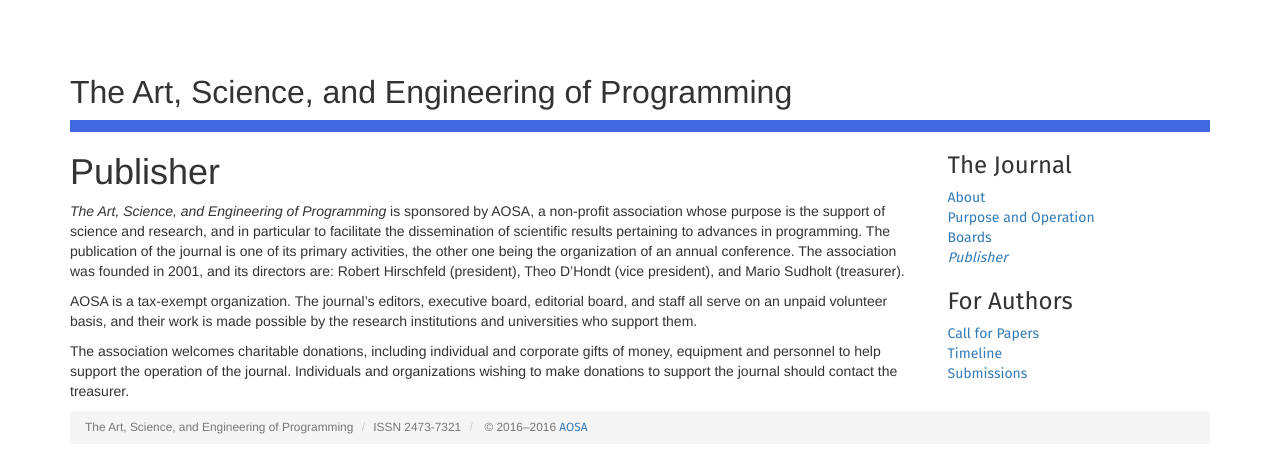
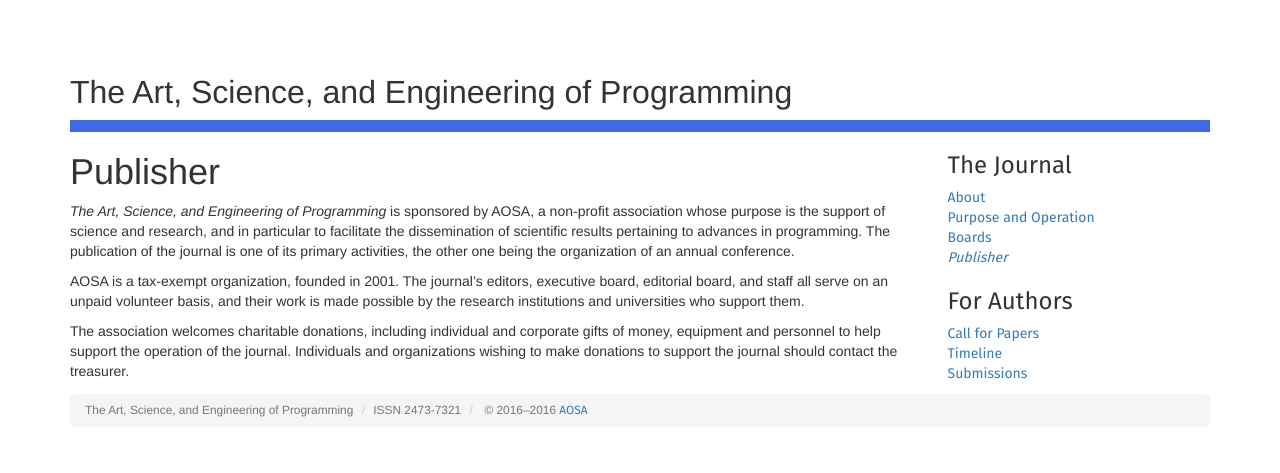
Before and after one commit to programming-journal/programming-journal.github.io, a Jekyll site: the page built from publisher/index.markdown, in a window 1280 px wide. Shown: the top 473 px of the page. Built offline with Jekyll 4.4.1, drawn with Linux system fonts in a browser that asks for light colours; nearby versions of some CDN libraries; library files that are not in the unit come from our copies.

Commit message:
minor edits

```diff
--- a/publisher/index.markdown
+++ b/publisher/index.markdown
@@ -4,8 +4,8 @@ category: The Journal
 order: 800
 
 ---
-*The Art, Science, and Engineering of Programming* is sponsored by AOSA, a non-profit association whose purpose is the support of science and research, and in particular to facilitate the dissemination of scientific results pertaining to advances in programming. The publication of the journal is one of its primary activities, the other one being the organization of an annual conference. The association was founded in 2001, and its directors are: Robert Hirschfeld (president), Theo D'Hondt (vice president), and Mario Sudholt (treasurer).
+*The Art, Science, and Engineering of Programming* is sponsored by AOSA, a non-profit association whose purpose is the support of science and research, and in particular to facilitate the dissemination of scientific results pertaining to advances in programming. The publication of the journal is one of its primary activities, the other one being the organization of an annual conference.
 
-AOSA is a tax-exempt organization. The journal's editors, executive board, editorial board, and staff all serve on an unpaid volunteer basis, and their work is made possible by the research institutions and universities who support them.
+AOSA is a tax-exempt organization, founded in 2001. The journal's editors, executive board, editorial board, and staff all serve on an unpaid volunteer basis, and their work is made possible by the research institutions and universities who support them.
 
 The association welcomes charitable donations, including individual and corporate gifts of money, equipment and personnel to help support the operation of the journal. Individuals and organizations wishing to make donations to support the journal should contact the treasurer.
```
